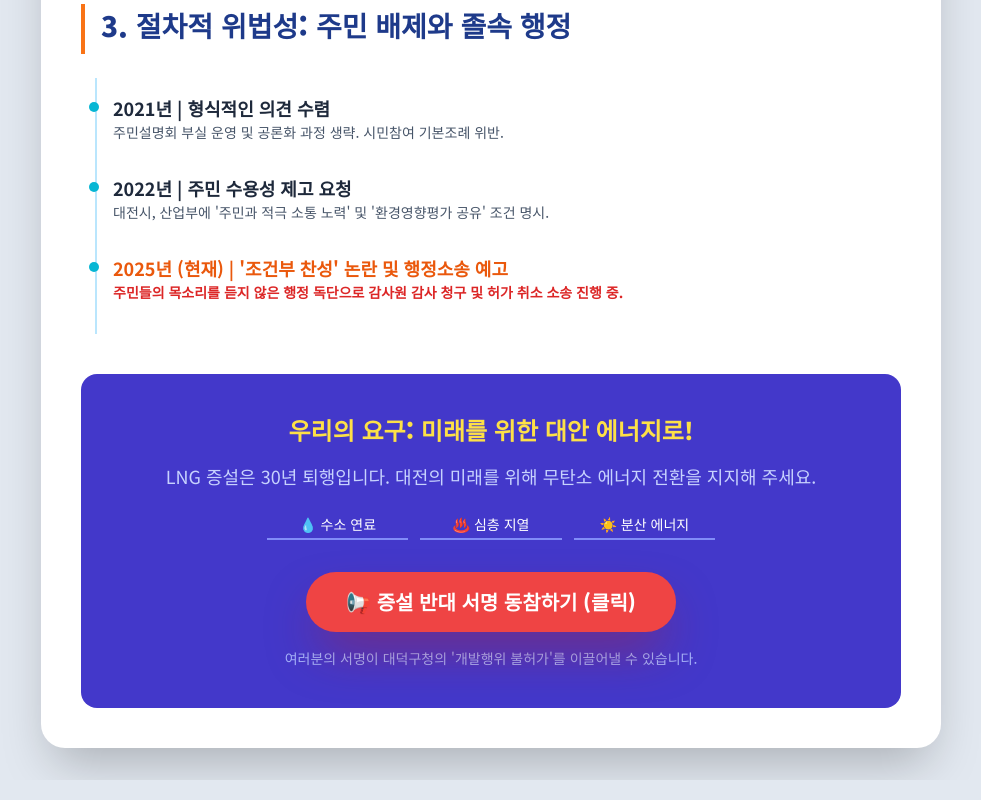
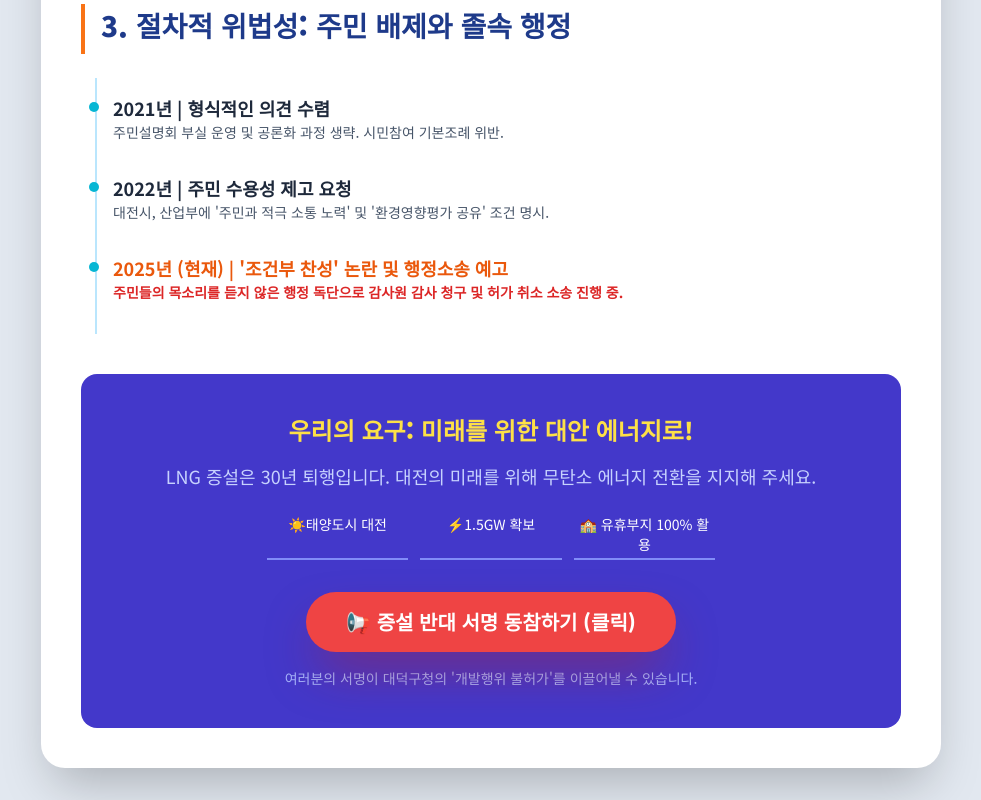
Before and after one commit to daejeonsdp-dotcom/nolngplant, a plain HTML site: page index.html in a window 1280 px wide. Shown: the part 992-1792 px from the top of the page, without its empty margins (149-1130 px from the left). Drawn offline with nearby package versions, Linux system fonts and the light colour scheme.

Commit message:
Update index.html

```diff
--- a/index.html
+++ b/index.html
@@ -1,13 +1,4 @@
-<!DOCTYPE html>
-<html lang="ko">
-<head>
-    <meta charset="UTF-8">
-    <meta name="viewport" content="width=device-width, initial-scale=1.0">
-    <title>대전 열병합발전소 증설: 팩트체크 요약 인포그래픽</title>
-    <script src="https://cdn.tailwindcss.com"></script>
-    <style>
-        @import url('https://fonts.googleapis.com/css2?family=Noto+Sans+KR:wght@300;400;700;900&display=swap');
-
+<!DOCTYPE html> <html lang="ko"> <head> <meta charset="UTF-8"> <meta name="viewport" content="width=device-width, initial-scale=1.0"> <title>대전 열병합발전소 증설: 팩트체크 요약 인포그래픽</title> <script src="https://cdn.tailwindcss.com"></script> <style> @import url('https://fonts.googleapis.com/css2?family=Noto+Sans+KR:wght@300;400;700;900&display=swap');
    body {
         font-family: 'Noto Sans KR', sans-serif;
         background-color: #e2e8f0; /* Light Slate Background */
@@ -91,9 +82,9 @@
         }
     }
 </style>
-</head>
-<body class="antialiased">
 
+
+</head> <body class="antialiased">
 <div class="infographic-container">
 
     <!-- HEADER SECTION: Title and Core Message -->
@@ -230,13 +221,13 @@
              </p>
 
              <div class="max-w-md mx-auto grid grid-cols-3 gap-3 text-center mb-8">
-                     <div class="text-sm font-medium border-b-2 border-indigo-400 pb-1">💧 수소 연료</div>
-                     <div class="text-sm font-medium border-b-2 border-indigo-400 pb-1">♨️ 심층 지열</div>
-                     <div class="text-sm font-medium border-b-2 border-indigo-400 pb-1">☀️ 분산 에너지</div>
+                 <div class="text-sm font-medium border-b-2 border-indigo-400 pb-1">☀️태양도시 대전</div>
+                 <div class="text-sm font-medium border-b-2 border-indigo-400 pb-1">⚡1.5GW 확보</div>
+                 <div class="text-sm font-medium border-b-2 border-indigo-400 pb-1">🏫 유휴부지 100% 활용</div>
              </div>
 
             <!-- CTA Button (Corrected URL) -->
-                <a href="https://docs.google.com/forms/d/e/1FAIpQLSctSVIVZlIwRXDd46MuNCA3otG8g0qfnHa-YSQ7PS1zVRaIxg/viewform" target="_blank" rel="noopener noreferrer"
+            <a href="<https://docs.google.com/forms/d/e/1FAIpQLSctSVIVZlIwRXDd46MuNCA3otG8g0qfnHa-YSQ7PS1zVRaIxg/viewform>" target="_blank" rel="noopener noreferrer"
                class="inline-block bg-red-500 hover:bg-red-600 text-white font-black text-xl py-4 px-10 rounded-full shadow-2xl shadow-red-700/50 transform transition hover:scale-105 active:scale-95">
                 📢 증설 반대 서명 동참하기 (클릭)
             </a>
@@ -249,5 +240,5 @@
 
 </div>
 
-</body>
-</html>
+
+</body> </html>
```
Lines whose indentation alone changed are shown as unchanged.
